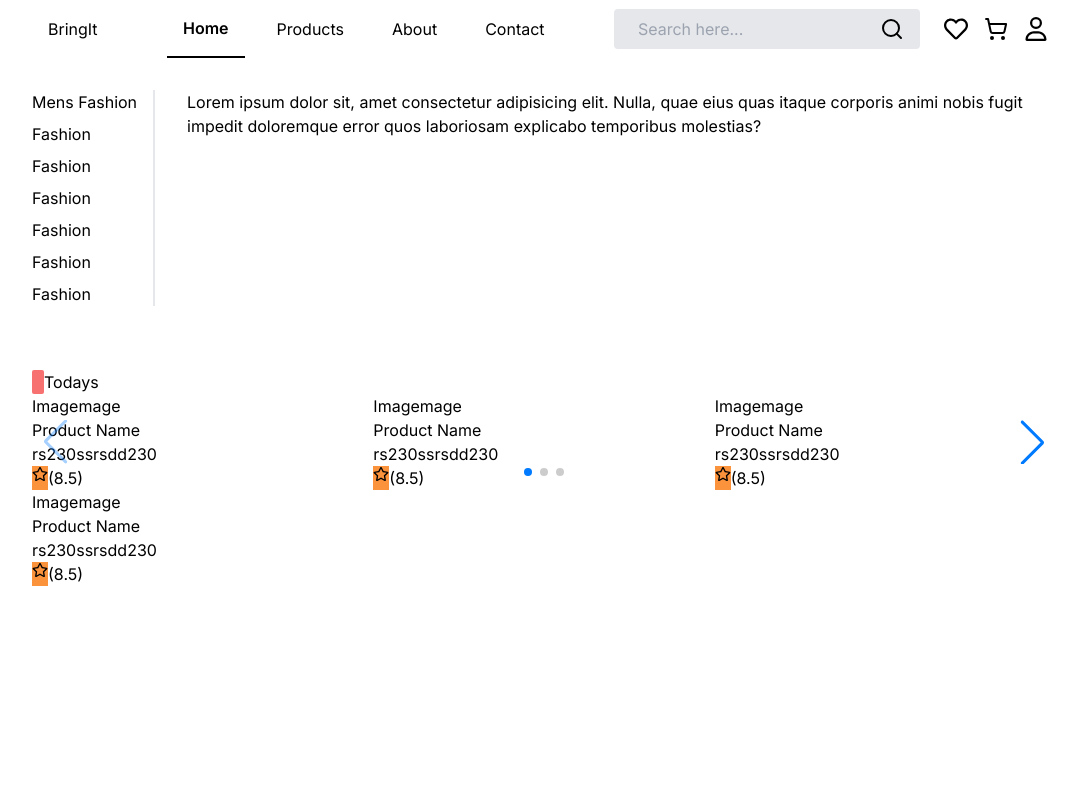
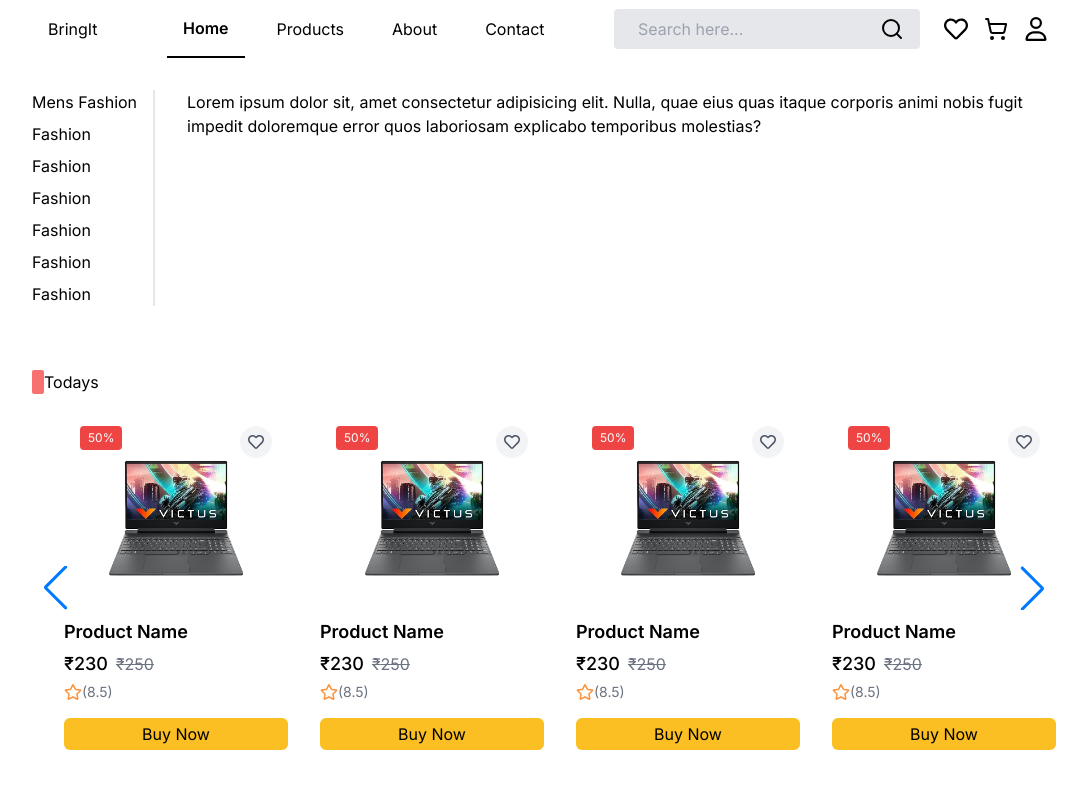
Before and after one commit to divyang1507/zenmall, a Next.js app: page / in a window 1280 px wide. Shown: the top 788 px of the page, without its empty margins (96-1183 px from the left). Built offline with nearby package versions, Linux system fonts and the light colour scheme.

Commit message:
swiper done project card done

```diff
--- a/src/app/page.js
+++ b/src/app/page.js
@@ -1,4 +1,4 @@
-import { Cardswiper } from "@/components/Cardswiper";
+import  Cardswiper  from "@/components/Cardswiper";
 import Category from "@/components/Category";
 import ProductsCard from "@/components/ProductsCard";
 
@@ -23,7 +23,6 @@ export default function Home() {
             <span>Todays</span>
           </div>
           <Cardswiper />
-          <ProductsCard />
         </div>
       </div>
     </>
--- a/src/components/Cardswiper.jsx
+++ b/src/components/Cardswiper.jsx
@@ -1,11 +1,12 @@
 "use client";
 import React from "react";
 import { useRef, useEffect } from "react";
+// import function to register Swiper custom elements
 import { register } from "swiper/element/bundle";
 import ProductsCard from "./ProductsCard";
+// register Swiper custom elements
 register();
-
-export const Cardswiper = () => {
+const Cardswiper = () => {
   const swiperElRef = useRef(null);
 
   useEffect(() => {
@@ -19,21 +20,43 @@ export const Cardswiper = () => {
       console.log("slide changed");
     });
   }, []);
+
   return (
     <div>
       <swiper-container
         ref={swiperElRef}
-        slides-per-view="3"
+        slides-per-view="4"
+        speed="500"
+        loop="true"
+        spaceBetween={30}
+        css-mode="true"
+        // pagination= "true"
         navigation="true"
-        pagination="true"
       >
-        <swiper-slide><ProductsCard/></swiper-slide>
-        <swiper-slide><ProductsCard/></swiper-slide>
-        <swiper-slide><ProductsCard/></swiper-slide>
-        <swiper-slide><ProductsCard/></swiper-slide>
-        <swiper-slide><ProductsCard/></swiper-slide>
-
+        <swiper-slide>
+          <ProductsCard />
+        </swiper-slide>
+        <swiper-slide>
+          <ProductsCard />
+        </swiper-slide>
+        <swiper-slide>
+          <ProductsCard />
+        </swiper-slide>
+        <swiper-slide>
+          <ProductsCard />
+        </swiper-slide>
+        <swiper-slide>
+          <ProductsCard />
+        </swiper-slide>
+        <swiper-slide>
+          <ProductsCard />
+        </swiper-slide>
+        <swiper-slide>
+          <ProductsCard />
+        </swiper-slide>
       </swiper-container>
     </div>
   );
 };
+
+export default Cardswiper;
--- a/src/components/ProductsCard.jsx
+++ b/src/components/ProductsCard.jsx
@@ -1,23 +1,43 @@
+import Image from "next/image";
 import React from "react";
 import { FaRegStar } from "react-icons/fa";
+import { FaShoppingCart, FaRegUserCircle, FaRegHeart } from "react-icons/fa";
+import { LuShoppingCart } from "react-icons/lu";
 
 const ProductsCard = () => {
   return (
-    <>
-      <div>
-        <div>
-            Imagemage
+    <div className="flex flex-col items-center m-4 rounded-md hover:bg-gray-50 p-4 w-full ">
+      <div className="w-48 h-48 relative rounded">
+        <Image src="/laptop.jpg" fill={true} alt="image" />
+        <div className="absolute py-1 px-2 bg-red-500 text-white rounded text-xs">
+          {" "}
+          50%
         </div>
-        <div>
-            Product Name
-        </div>
-        <div><span>rs</span><span>230</span><span>ssrs</span><span>dd230</span></div>
-        <div className="flex">
-            <div className="bg-orange-400"><FaRegStar /></div>
-            <div>(8.5)</div>
+
+        <div className="absolute right-0 p-2 bg-gray-100  text-gray-600 rounded-full text-base">
+          {" "}
+          <FaRegHeart />
         </div>
       </div>
-    </>
+      <div className="flex w-full flex-col gap-1">
+        <div className="text-lg font-semibold">Product Name</div>
+        <div>
+          <span className=" text-lg font-medium">₹</span>
+          <span className=" text-lg font-medium">230</span>
+          <span className="text-gray-500 line-through ml-2">₹</span>
+          <span className="text-gray-500 line-through">250</span>
+        </div>
+        <div className="flex justify-between item-center gap-4">
+          <div className="flex items-center ">
+            <div className="text-orange-400 text-lg">
+              <FaRegStar />
+            </div>
+            <div className="text-gray-500 text-sm">(8.5)</div>
+          </div>
+        </div>
+        <button className="bg-amber-400 py-1 mt-3  px-1 rounded-md">Buy Now</button>
+      </div>
+    </div>
   );
 };
 
```
Also changed, not shown: public/laptop.jpg (added).
